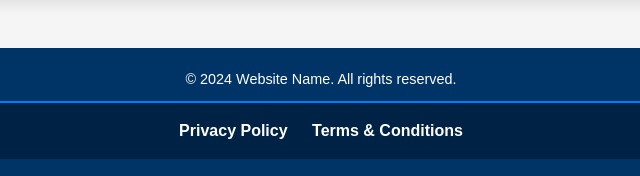
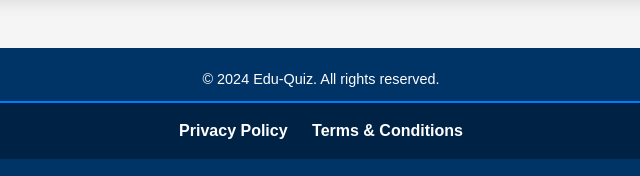
Before and after one commit to Edu-Quiz-Platform/sbbu, a plain HTML site: page techinal-issue.html in a window 1280 px wide. Shown: the part 623-799 px from the top of the page, 319-959 px from the left. Drawn offline with Linux system fonts and the light colour scheme.

Commit message:
Update techinal-issue.html

```diff
--- a/techinal-issue.html
+++ b/techinal-issue.html
@@ -34,7 +34,7 @@
 
     <!-- Footer -->
     <footer>
-        <p>&copy; 2024 Website Name. All rights reserved.</p>
+        <p>&copy; 2024 Edu-Quiz. All rights reserved.</p>
         <div class="footer-links">
             <a href="#">Privacy Policy</a>
             <a href="#">Terms & Conditions</a>
```
